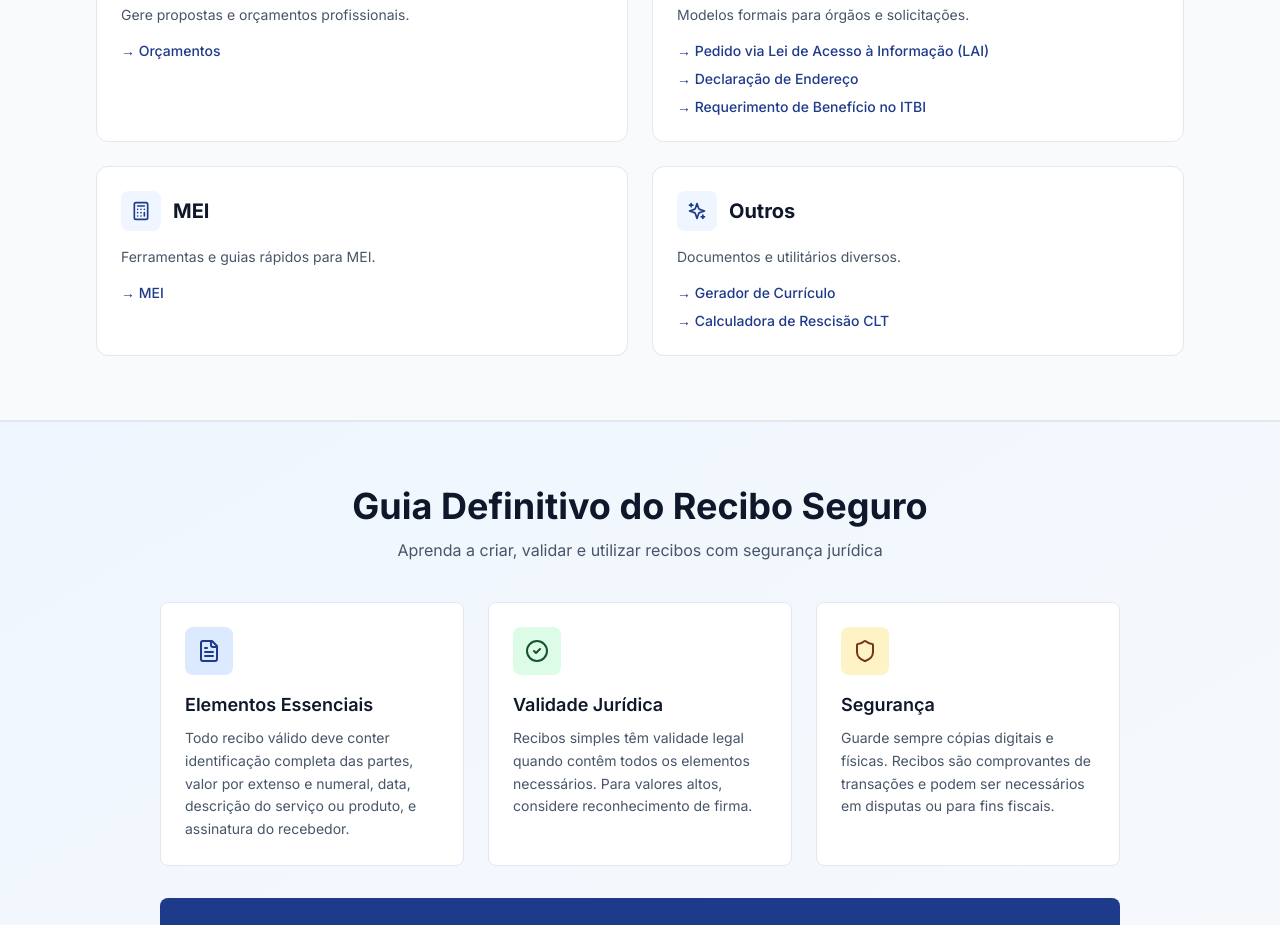
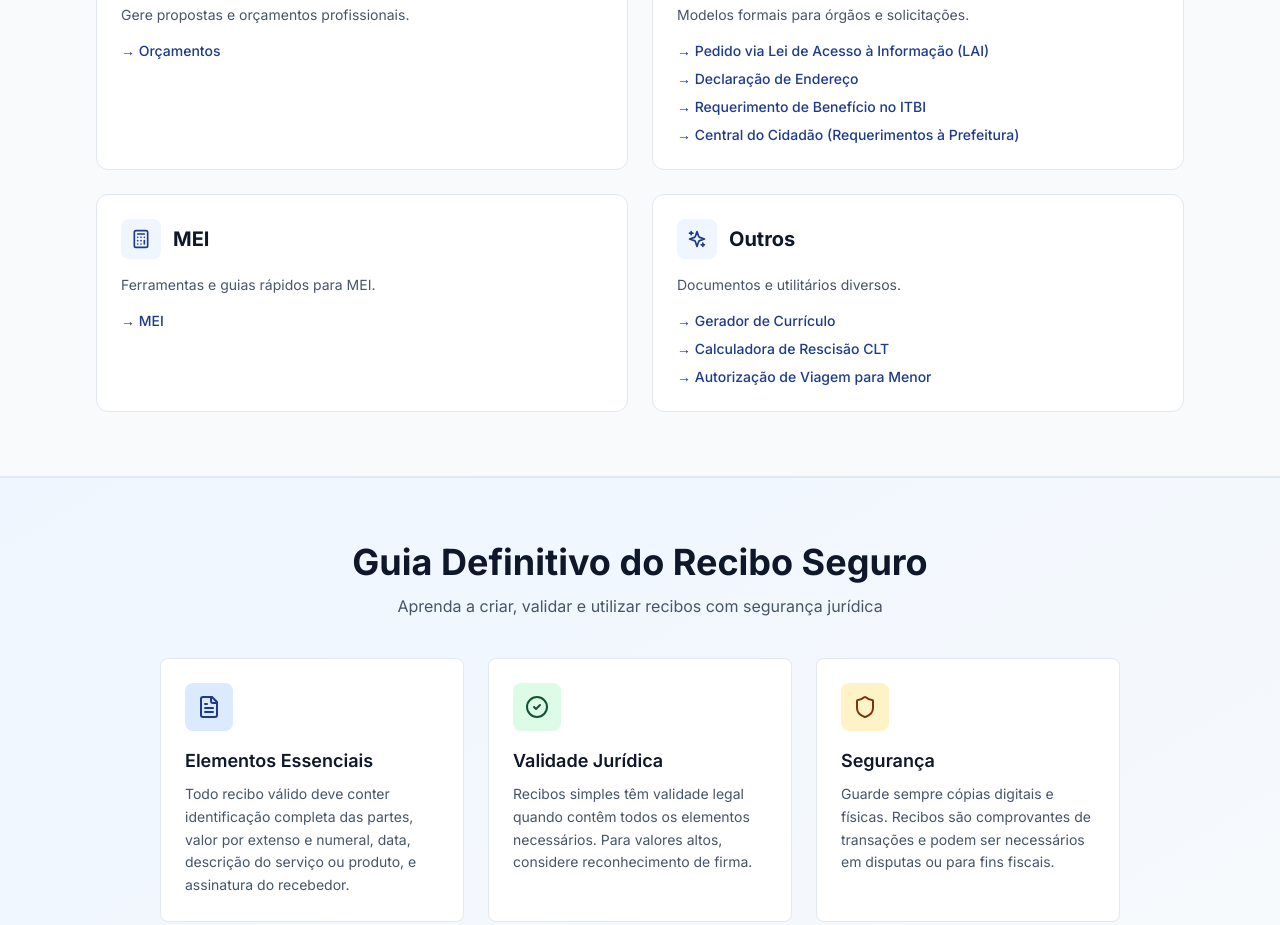
Before and after one commit to flaviomelo2213/recibo-na-hora, a Next.js app: page / in a window 1280 px wide. Shown: the part 2500-3425 px from the top of the page. Built offline with nearby package versions, Linux system fonts and the light colour scheme.

Commit message:
fix(adsense): resolve final sitemap 404 and orphan pages

```diff
--- a/app/_data/catalog.ts
+++ b/app/_data/catalog.ts
@@ -118,6 +118,15 @@ export const TOOLS: ToolItem[] = [
     iconKey: "scale",
   },
   {
+    id: "prefeitura",
+    name: "Central do Cidadão (Requerimentos à Prefeitura)",
+    description: "Requerimento geral, recurso de multa de trânsito e zeladoria urbana em PDF.",
+    categoryId: "requerimentos",
+    href: "/ferramentas/prefeitura",
+    badges: ["Grátis"],
+    iconKey: "fileText",
+  },
+  {
     id: "recibo-pix",
     name: "Recibo com PIX",
     description: "Recibo moderno com QR Code PIX para facilitar a quitação.",
@@ -234,4 +243,13 @@ export const TOOLS: ToolItem[] = [
     badges: ["Popular"],
     iconKey: "calculator",
   },
+  {
+    id: "autorizacao-viagem",
+    name: "Autorização de Viagem para Menor",
+    description: "Autorização de viagem nacional para menores, conforme a Resolução 131/2011 do CNJ.",
+    categoryId: "outros",
+    href: "/ferramentas/autorizacao-viagem",
+    badges: ["Grátis"],
+    iconKey: "fileSignature",
+  },
 ];
--- a/app/modelo/[tipo]/page.tsx
+++ b/app/modelo/[tipo]/page.tsx
@@ -23,31 +23,37 @@ export async function generateStaticParams() {
 }
 
 export async function generateMetadata({ params }: Props): Promise<Metadata> {
+  // Um slug completo em MODELOS é sempre a página base, mesmo que também
+  // "pareça" terminar em um sufixo de formato (ex: contrato-simples vs.
+  // formato "simples"). Só tentamos interpretar como variante de formato
+  // quando o slug completo não é, ele mesmo, um modelo conhecido.
+  const modelo = MODELOS[params.tipo];
+
+  if (!modelo) {
     const parsed = parseFormatoFromSlug(params.tipo);
-
     if (parsed) {
-    const modelo = MODELOS[parsed.base];
-    if (!modelo) return {};
+      const baseModelo = MODELOS[parsed.base];
+      if (!baseModelo) return {};
       const fmt = FORMATO_DATA[parsed.formato];
       const url = `${BASE}/modelo/${params.tipo}`;
-    const title = `${modelo.title.replace(' | ReciboNaHora', '')} ${fmt.metaSuffix} | ReciboNaHora`;
+      const title = `${baseModelo.title.replace(' | ReciboNaHora', '')} ${fmt.metaSuffix} | ReciboNaHora`;
       return {
         title,
         description: fmt.description,
         keywords: [
-        `${modelo.slug.replace(/-/g, ' ')} ${fmt.shortLabel.toLowerCase()}`,
-        `modelo ${modelo.slug.replace(/-/g, ' ')} ${fmt.shortLabel.toLowerCase()}`,
-        `${modelo.slug.replace(/-/g, ' ')} ${fmt.extension}`,
-        `baixar ${modelo.slug.replace(/-/g, ' ')} ${fmt.shortLabel.toLowerCase()}`,
+          `${baseModelo.slug.replace(/-/g, ' ')} ${fmt.shortLabel.toLowerCase()}`,
+          `modelo ${baseModelo.slug.replace(/-/g, ' ')} ${fmt.shortLabel.toLowerCase()}`,
+          `${baseModelo.slug.replace(/-/g, ' ')} ${fmt.extension}`,
+          `baixar ${baseModelo.slug.replace(/-/g, ' ')} ${fmt.shortLabel.toLowerCase()}`,
         ],
         alternates: { canonical: url },
         openGraph: { title, description: fmt.description, url, type: 'article', locale: 'pt_BR', siteName: 'ReciboNaHora' },
         twitter: { card: 'summary', title, description: fmt.description },
       };
     }
+    return {};
+  }
 
-  const modelo = MODELOS[params.tipo];
-  if (!modelo) return {};
   const url = `${BASE}/modelo/${modelo.slug}`;
   return {
     title: modelo.title,
@@ -255,13 +261,16 @@ function FormatoPage({ tipo }: { tipo: string }) {
 // ─── Base modelo page ─────────────────────────────────────────────────────────
 
 export default function ModeloPage({ params }: Props) {
-  // If tipo has a format suffix, delegate to FormatoPage
+  // Slug completo em MODELOS sempre vence (ver mesmo racional em generateMetadata).
+  // Só delega para FormatoPage quando o slug completo não é um modelo conhecido.
+  const modelo = MODELOS[params.tipo];
+
+  if (!modelo) {
     if (parseFormatoFromSlug(params.tipo)) {
       return <FormatoPage tipo={params.tipo} />;
     }
-
-  const modelo = MODELOS[params.tipo];
-  if (!modelo) notFound();
+    notFound();
+  }
 
   const url = `${BASE}/modelo/${modelo.slug}`;
 
--- a/app/requerimentos/page.tsx
+++ b/app/requerimentos/page.tsx
@@ -38,6 +38,14 @@ const requerimentosDisponiveis = [
     icon: <FileText className="w-8 h-8 text-yellow-600" />,
     category: 'Imóveis/Cartório',
     popular: false,
+  },
+  {
+    href: '/ferramentas/prefeitura',
+    title: 'Central do Cidadão (Prefeitura)',
+    description: 'Requerimento geral, recurso de multa de trânsito e zeladoria urbana em PDF.',
+    icon: <Building className="w-8 h-8 text-red-600" />,
+    category: 'Prefeitura',
+    popular: true,
   },
   // Futuros requerimentos podem ser adicionados aqui
 ];
--- a/tsconfig.json
+++ b/tsconfig.json
@@ -1,6 +1,6 @@
 {
   "compilerOptions": {
-    "target": "es5",
+    "target": "ES2017",
     "lib": ["dom", "dom.iterable", "esnext"],
     "allowJs": true,
     "skipLibCheck": true,
@@ -19,9 +19,8 @@
         "name": "next"
       }
     ],
-    "baseUrl": ".",
     "paths": {
-      "@/*": ["app/*"]
+      "@/*": ["./app/*"]
     }
   },
   "include": ["next-env.d.ts", "**/*.ts", "**/*.tsx", ".next/types/**/*.ts"],
```
Lines whose indentation alone changed are shown as unchanged.
